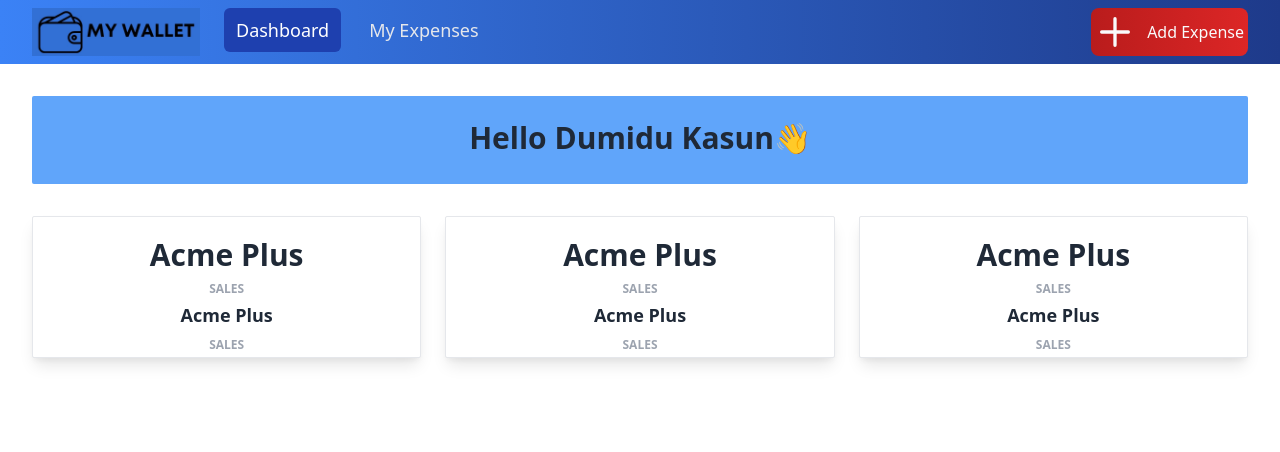
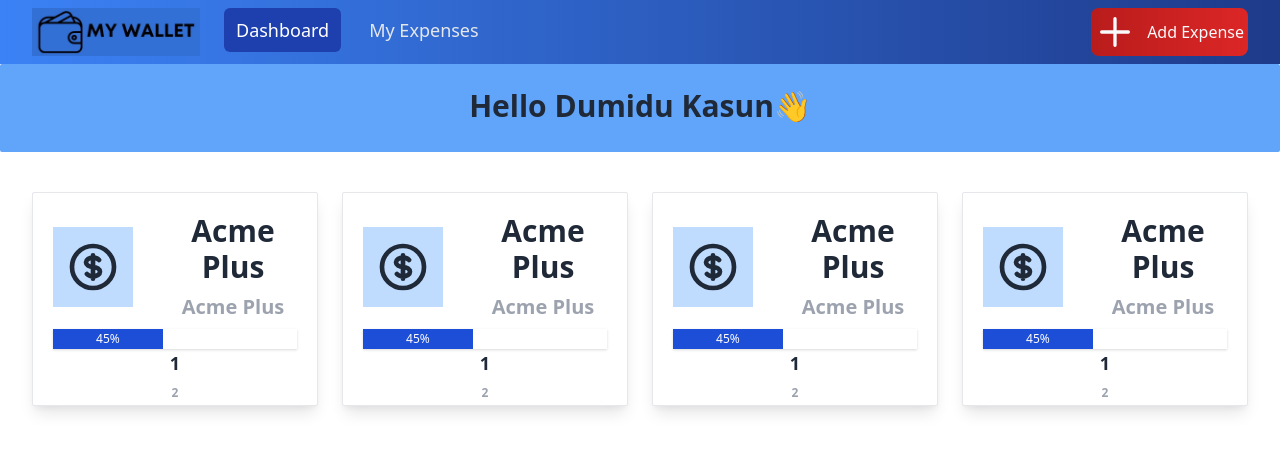
Before and after one commit to dumidu1998/Expense-tracker-front, a React (Create React App) app: page / in a window 1280 px wide. Shown: the top 452 px of the page. Built offline with nearby package versions, Linux system fonts and the light colour scheme.

Commit message:
cards layout done

```diff
--- a/src/components/Statcard.js
+++ /dev/null
@@ -1,23 +0,0 @@
-import React from 'react'
-
-export default function Statcard() {
-    return (
-        <div className="flex flex-col col-span-full sm:col-span-1 xl:col-span-1 bg-white shadow-lg rounded-sm border border-gray-200">
-            <div className="px-5 pt-5">
-                <h2 className="text-3xl font-semibold text-gray-800 mb-2">Acme Plus</h2>
-                <div className="text-xs font-semibold text-gray-400 uppercase mb-1">Sales</div>
-                {/* <div className="flex items-start">
-                    <div className="text-3xl font-bold text-gray-800 mr-2">$24,780</div>
-                    <div className="text-sm font-semibold text-white px-1.5 bg-green-500 rounded-full">+49%</div>
-                </div> */}
-            </div>
-            {/* Chart built with Chart.js 3 */}
-            <div className="flex-grow">
-                <h2 className="text-lg font-semibold text-gray-800 mb-2">Acme Plus</h2>
-                <div className="text-xs font-semibold text-gray-400 uppercase mb-1">Sales</div>
-                {/* Change the height attribute to adjust the chart height */}
-                {/* <LineChart data={chartData} width={389} height={128} />dumidu kasun bandara */}
-            </div>
-        </div>
-    )
-}
--- a/src/components/WelcomeBanner.js
+++ b/src/components/WelcomeBanner.js
@@ -2,7 +2,7 @@ import React from 'react'
 
 function WelcomeBanner() {
     return (
-        <div className="relative bg-blue-400 p-4 sm:p-6 rounded-sm overflow-hidden mb-8">
+        <div className="relative bg-blue-400 p-4 sm:p-6 rounded-sm overflow-hidden mb-2">
             {/* Content */}
             <div className="relative">
                 <h1 className="text-2xl md:text-3xl text-gray-800 font-bold mb-1">Hello Dumidu Kasun👋</h1>
--- /dev/null
+++ b/src/components/cards/Card1.js
@@ -0,0 +1,35 @@
+import React from 'react'
+
+function Card1() {
+    return (
+        <div className="flex flex-col col-span-full md:col-span-2 sm:col-span-4 xl:col-span-1 bg-white shadow-lg rounded-sm border border-gray-200">
+            <div className="px-5 pt-5">
+                <div className="flex flex-col items-start">
+                    <div className="flex flex-row items-center">
+                        <h2 className="text-3xl flex font-semibold text-gray-800 mb-2 bg-blue-200 p-3">
+                            <svg xmlns="http://www.w3.org/2000/svg" className="h-14 w-14" fill="none" viewBox="0 0 24 24" stroke="currentColor">
+                                <path strokeLinecap="round" strokeLinejoin="round" strokeWidth={2} d="M12 8c-1.657 0-3 .895-3 2s1.343 2 3 2 3 .895 3 2-1.343 2-3 2m0-8c1.11 0 2.08.402 2.599 1M12 8V7m0 1v8m0 0v1m0-1c-1.11 0-2.08-.402-2.599-1M21 12a9 9 0 11-18 0 9 9 0 0118 0z" />
+                            </svg>
+                        </h2>
+                        <div className="flex flex-col ml-4">
+                            <h2 className="text-3xl flex font-semibold text-gray-800 mb-2 ml-5">Acme Plus</h2>
+                            <h2 className="text-xl flex justify-center font-semibold text-gray-400 mb-2 ml-5">Acme Plus</h2>
+                        </div>
+                    </div>
+                    <div className="shadow w-full bg-grey-light border-1">
+                        <div className="bg-blue-700 text-xs leading-none py-1 text-center text-white" style={{ 'width': '45%' }}>45%</div>
+                    </div>
+                </div>
+            </div>
+            {/* Chart built with Chart.js 3 */}
+            <div className="flex-grow">
+                <h2 className="text-lg font-semibold text-gray-800 mb-2">1</h2>
+                <div className="text-xs font-semibold text-gray-400 uppercase mb-1">2</div>
+                {/* Change the height attribute to adjust the chart height */}
+                {/* <LineChart data={chartData} width={389} height={128} />dumidu kasun bandara */}
+            </div>
+        </div >
+    )
+}
+
+export default Card1
--- /dev/null
+++ b/src/components/cards/Card2.js
@@ -0,0 +1,35 @@
+import React from 'react'
+
+function Card2() {
+    return (
+        <div className="flex flex-col col-span-full md:col-span-2 sm:col-span-4 xl:col-span-1 bg-white shadow-lg rounded-sm border border-gray-200">
+            <div className="px-5 pt-5">
+                <div className="flex flex-col items-start">
+                    <div className="flex flex-row items-center">
+                        <h2 className="text-3xl flex font-semibold text-gray-800 mb-2 bg-blue-200 p-3">
+                            <svg xmlns="http://www.w3.org/2000/svg" className="h-14 w-14" fill="none" viewBox="0 0 24 24" stroke="currentColor">
+                                <path strokeLinecap="round" strokeLinejoin="round" strokeWidth={2} d="M12 8c-1.657 0-3 .895-3 2s1.343 2 3 2 3 .895 3 2-1.343 2-3 2m0-8c1.11 0 2.08.402 2.599 1M12 8V7m0 1v8m0 0v1m0-1c-1.11 0-2.08-.402-2.599-1M21 12a9 9 0 11-18 0 9 9 0 0118 0z" />
+                            </svg>
+                        </h2>
+                        <div className="flex flex-col ml-4">
+                            <h2 className="text-3xl flex font-semibold text-gray-800 mb-2 ml-5">Acme Plus</h2>
+                            <h2 className="text-xl flex justify-center font-semibold text-gray-400 mb-2 ml-5">Acme Plus</h2>
+                        </div>
+                    </div>
+                    <div className="shadow w-full bg-grey-light border-1">
+                        <div className="bg-blue-700 text-xs leading-none py-1 text-center text-white" style={{ 'width': '45%' }}>45%</div>
+                    </div>
+                </div>
+            </div>
+            {/* Chart built with Chart.js 3 */}
+            <div className="flex-grow">
+                <h2 className="text-lg font-semibold text-gray-800 mb-2">1</h2>
+                <div className="text-xs font-semibold text-gray-400 uppercase mb-1">2</div>
+                {/* Change the height attribute to adjust the chart height */}
+                {/* <LineChart data={chartData} width={389} height={128} />dumidu kasun bandara */}
+            </div>
+        </div >
+    )
+}
+
+export default Card2
--- /dev/null
+++ b/src/components/cards/Card3.js
@@ -0,0 +1,35 @@
+import React from 'react'
+
+function Card3() {
+    return (
+        <div className="flex flex-col col-span-full md:col-span-2 sm:col-span-4 xl:col-span-1 bg-white shadow-lg rounded-sm border border-gray-200">
+            <div className="px-5 pt-5">
+                <div className="flex flex-col items-start">
+                    <div className="flex flex-row items-center">
+                        <h2 className="text-3xl flex font-semibold text-gray-800 mb-2 bg-blue-200 p-3">
+                            <svg xmlns="http://www.w3.org/2000/svg" className="h-14 w-14" fill="none" viewBox="0 0 24 24" stroke="currentColor">
+                                <path strokeLinecap="round" strokeLinejoin="round" strokeWidth={2} d="M12 8c-1.657 0-3 .895-3 2s1.343 2 3 2 3 .895 3 2-1.343 2-3 2m0-8c1.11 0 2.08.402 2.599 1M12 8V7m0 1v8m0 0v1m0-1c-1.11 0-2.08-.402-2.599-1M21 12a9 9 0 11-18 0 9 9 0 0118 0z" />
+                            </svg>
+                        </h2>
+                        <div className="flex flex-col ml-4">
+                            <h2 className="text-3xl flex font-semibold text-gray-800 mb-2 ml-5">Acme Plus</h2>
+                            <h2 className="text-xl flex justify-center font-semibold text-gray-400 mb-2 ml-5">Acme Plus</h2>
+                        </div>
+                    </div>
+                    <div className="shadow w-full bg-grey-light border-1">
+                        <div className="bg-blue-700 text-xs leading-none py-1 text-center text-white" style={{ 'width': '45%' }}>45%</div>
+                    </div>
+                </div>
+            </div>
+            {/* Chart built with Chart.js 3 */}
+            <div className="flex-grow">
+                <h2 className="text-lg font-semibold text-gray-800 mb-2">1</h2>
+                <div className="text-xs font-semibold text-gray-400 uppercase mb-1">2</div>
+                {/* Change the height attribute to adjust the chart height */}
+                {/* <LineChart data={chartData} width={389} height={128} />dumidu kasun bandara */}
+            </div>
+        </div >
+    )
+}
+
+export default Card3
--- /dev/null
+++ b/src/components/cards/Card4.js
@@ -0,0 +1,35 @@
+import React from 'react'
+
+function Card4() {
+    return (
+        <div className="flex flex-col col-span-full md:col-span-2 sm:col-span-4 xl:col-span-1 bg-white shadow-lg rounded-sm border border-gray-200">
+            <div className="px-5 pt-5">
+                <div className="flex flex-col items-start">
+                    <div className="flex flex-row items-center">
+                        <h2 className="text-3xl flex font-semibold text-gray-800 mb-2 bg-blue-200 p-3">
+                            <svg xmlns="http://www.w3.org/2000/svg" className="h-14 w-14" fill="none" viewBox="0 0 24 24" stroke="currentColor">
+                                <path strokeLinecap="round" strokeLinejoin="round" strokeWidth={2} d="M12 8c-1.657 0-3 .895-3 2s1.343 2 3 2 3 .895 3 2-1.343 2-3 2m0-8c1.11 0 2.08.402 2.599 1M12 8V7m0 1v8m0 0v1m0-1c-1.11 0-2.08-.402-2.599-1M21 12a9 9 0 11-18 0 9 9 0 0118 0z" />
+                            </svg>
+                        </h2>
+                        <div className="flex flex-col ml-4">
+                            <h2 className="text-3xl flex font-semibold text-gray-800 mb-2 ml-5">Acme Plus</h2>
+                            <h2 className="text-xl flex justify-center font-semibold text-gray-400 mb-2 ml-5">Acme Plus</h2>
+                        </div>
+                    </div>
+                    <div className="shadow w-full bg-grey-light border-1">
+                        <div className="bg-blue-700 text-xs leading-none py-1 text-center text-white" style={{ 'width': '45%' }}>45%</div>
+                    </div>
+                </div>
+            </div>
+            {/* Chart built with Chart.js 3 */}
+            <div className="flex-grow">
+                <h2 className="text-lg font-semibold text-gray-800 mb-2">1</h2>
+                <div className="text-xs font-semibold text-gray-400 uppercase mb-1">2</div>
+                {/* Change the height attribute to adjust the chart height */}
+                {/* <LineChart data={chartData} width={389} height={128} />dumidu kasun bandara */}
+            </div>
+        </div >
+    )
+}
+
+export default Card4
--- a/src/pages/Dashboard.js
+++ b/src/pages/Dashboard.js
@@ -1,19 +1,25 @@
 import React from 'react'
-import Statcard from '../components/Statcard'
+import Card1 from '../components/cards/Card1'
+import Card2 from '../components/cards/Card2'
+import Card3 from '../components/cards/Card3'
+import Card4 from '../components/cards/Card4'
 import WelcomeBanner from '../components/WelcomeBanner'
 
 function Dashboard() {
     return (
-        <div className="px-4 sm:px-6 lg:px-8 py-8 w-full max-w-9xl mx-auto">
+        <>
             {/* Welcome Banner */}
             <WelcomeBanner />
-            {/* Card container */}
-            <div className="grid grid-cols-3 gap-6">
-                <Statcard />
-                <Statcard />
-                <Statcard />
+            <div className="px-4 sm:px-6 lg:px-8 py-8 w-full max-w-9xl mx-auto">
+                {/* Card container */}
+                <div className="grid grid-cols-4 gap-6">
+                    <Card1 />
+                    <Card2 />
+                    <Card3 />
+                    <Card4 />
+                </div>
             </div>
-        </div>
+        </>
     )
 }
 
```
